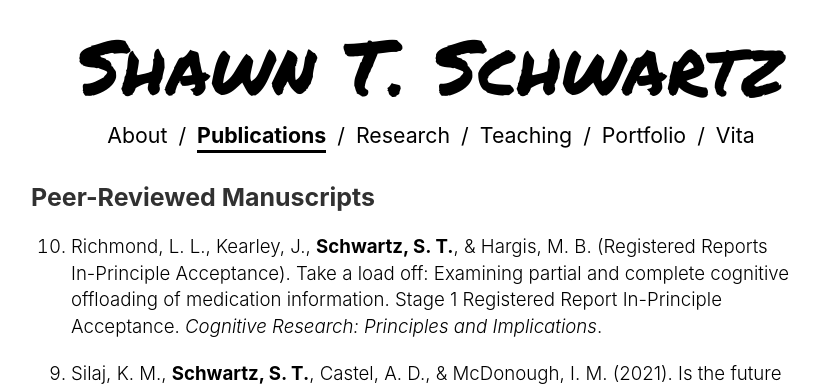
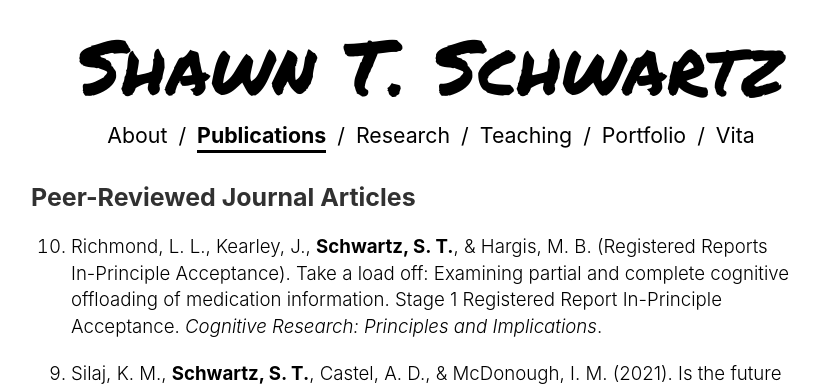
Before and after one commit to shawntz/shawntz.github.io, a Jekyll site: the page built from publications.md, in a window 1280 px wide and 900 px high. Shown: the top 386 px of the window, without its empty margins (209-1028 px from the left). Built offline with Jekyll 4.4.1, drawn with Linux system fonts in a browser that asks for light colours; a style sheet for code colours, icons or effects is not loaded.

Commit message:
Update publications.md

```diff
--- a/publications.md
+++ b/publications.md
@@ -5,7 +5,7 @@ id: publications
 navigation: 2
 ---
 
-### Peer-Reviewed Manuscripts
+### Peer-Reviewed Journal Articles
 <ol class="reversed">
     <li>Dang, J., Lin, B., Yuan, J., <strong>Schwartz, S. T.</strong>, Shah, R. M., & Garg, N. K. (2018). Smart access to 3D structures. <em>Nature Reviews Chemistry, 2</em>, 95-96. <a class="invisible" href="https://doi.org/10.1038/s41570-018-0021-y" target="_blank"><i class="ai ai-doi ai"></i></a> <a class="invisible" href="https://www.researchgate.net/profile/Shawn_Schwartz/publication/326039761_Smart_access_to_3D_structures/links/5eb4796aa6fdcc1f1dc8166e/Smart-access-to-3D-structures.pdf" target="_blank"><i class="fa fa-file-pdf-o"></i></a></li>
     <li>Alfaro, M. E., Karan, E. A., <strong>Schwartz, S. T.</strong>, & Schultz, A. J. (2019). The evolution of color pattern in Butterflyfishes (Chaetodontidae). <em>Integrative and Comparative Biology, 3</em>(59), 604-615. <a class="invisible" href="https://doi.org/10.1093/icb/icz119" target="_blank"><i class="ai ai-doi ai"></i></a> <a class="invisible" href="https://www.researchgate.net/profile/Shawn_Schwartz/publication/334441506_The_Evolution_of_Color_Pattern_in_Butterflyfishes_Chaetodontidae/links/5eb47c9392851cd50da12106/The-Evolution-of-Color-Pattern-in-Butterflyfishes-Chaetodontidae.pdf" target="_blank"><i class="fa fa-file-pdf-o"></i></a>[PMID: <a href="https://pubmed.ncbi.nlm.nih.gov/31292612/" target="_blank">31292612</a>]</li>
```
